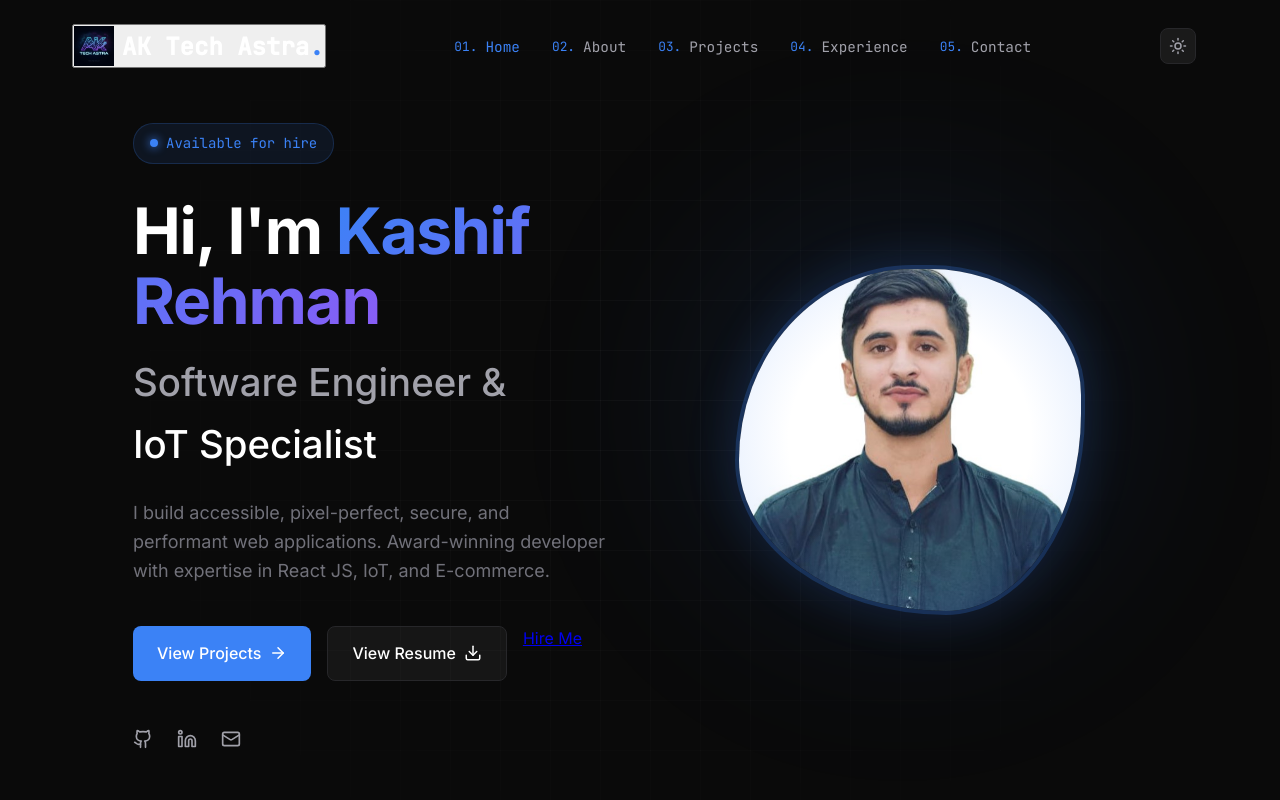
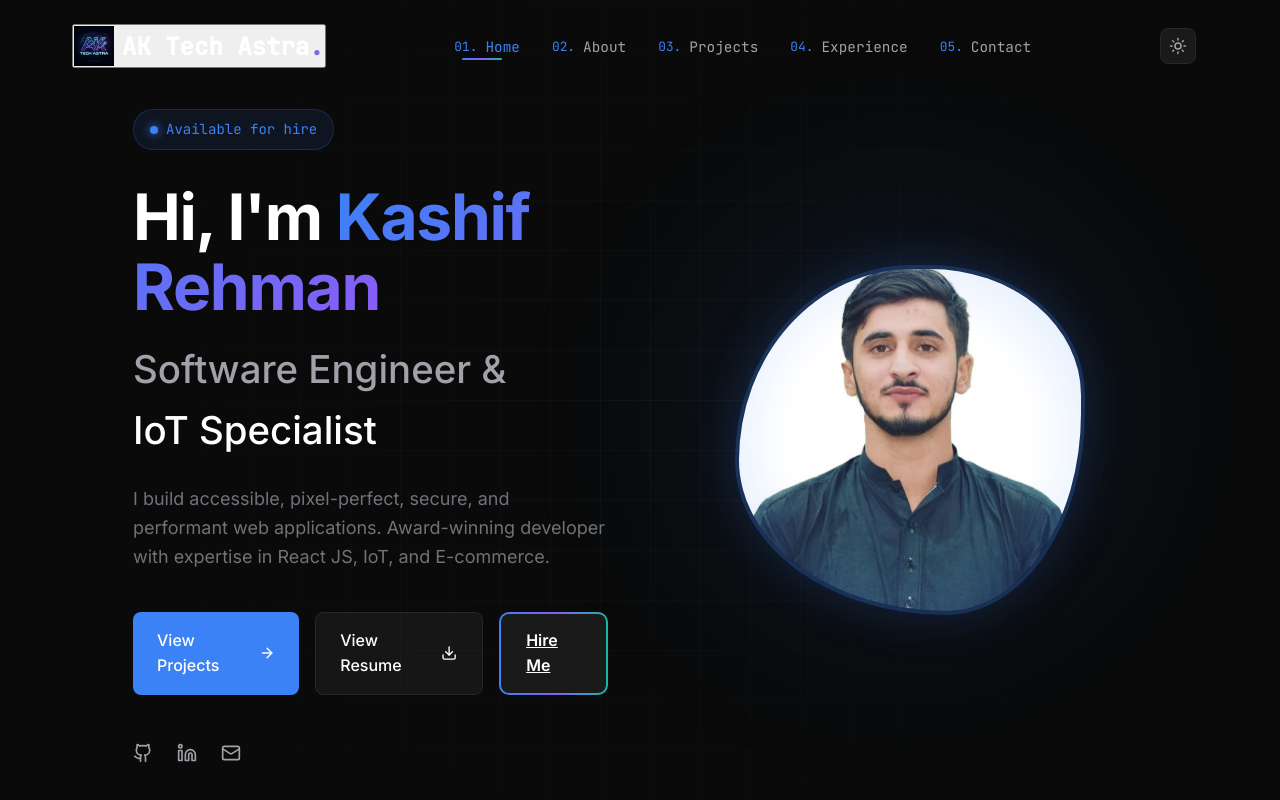
Before and after one commit to Kashif-Rehman/my-portfolio-, a React (Create React App) app: page / in a window 1280 px wide. Shown: the top 800 px of the page. Built offline with nearby package versions, Linux system fonts and the light colour scheme.

Commit message:
UI polish: brand gradient, nav underline, Hire Me CTA styling

```diff
--- a/src/components/Hero.module.css
+++ b/src/components/Hero.module.css
@@ -190,6 +190,67 @@
     transition: all 0.2s ease;
 }
 
+.hireBtn {
+    position: relative;
+    display: inline-flex;
+    align-items: center;
+    justify-content: center;
+    padding: 0.875rem 1.6rem;
+    font-weight: 600;
+    border-radius: 10px;
+    background: var(--bg-tertiary);
+    color: var(--text-primary);
+    border: 2px solid transparent;
+    background-image: linear-gradient(var(--bg-tertiary), var(--bg-tertiary)), var(--accent-gradient);
+    background-origin: border-box;
+    background-clip: padding-box, border-box;
+    overflow: hidden;
+    cursor: pointer;
+    font-family: 'Inter', sans-serif;
+    transition: transform var(--transition-fast), box-shadow var(--transition-fast);
+}
+
+.hireBtn::before {
+    content: "";
+    position: absolute;
+    inset: 0;
+    background: radial-gradient(circle at 30% 30%, rgba(255,255,255,0.15), transparent 70%);
+    opacity: 0;
+    transition: opacity var(--transition-normal);
+}
+
+.hireBtn::after {
+    content: "";
+    position: absolute;
+    top: 0;
+    left: -40%;
+    width: 40%;
+    height: 100%;
+    background: linear-gradient(120deg, transparent 0%, rgba(255,255,255,0.4) 50%, transparent 100%);
+    transform: skewX(-25deg);
+    animation: shimmer 3.5s infinite;
+}
+
+@keyframes shimmer {
+    0% { left: -40%; }
+    60% { left: 140%; }
+    100% { left: 140%; }
+}
+
+.hireBtn:hover {
+    transform: translateY(-3px);
+    box-shadow: 0 10px 30px -10px rgba(20,184,166,0.4);
+}
+
+.hireBtn:hover::before { opacity: 1; }
+
+.hireBtn:focus-visible { outline: 2px solid var(--accent-primary); outline-offset: 3px; }
+
+@media (prefers-reduced-motion: reduce) {
+    .hireBtn { transition: none; }
+    .hireBtn::after { animation: none; display: none; }
+}
+
 .primaryBtn {
     background: var(--accent-primary);
     color: white;
@@ -264,6 +325,7 @@
     .secondaryBtn {
         justify-content: center;
     }
+    .hireBtn { width: 100%; }
 }
 
 @media (prefers-reduced-motion: reduce) {
--- a/src/components/Navbar.module.css
+++ b/src/components/Navbar.module.css
@@ -31,6 +31,7 @@
     color: var(--text-primary);
     cursor: pointer;
     font-family: 'JetBrains Mono', monospace;
+    position: relative;
 }
 
 .logoIcon {
@@ -38,7 +39,10 @@
 }
 
 .dot {
-    color: var(--accent-primary);
+    background: var(--accent-gradient);
+    -webkit-background-clip: text;
+    -webkit-text-fill-color: transparent;
+    background-clip: text;
 }
 
 .desktopLinks {
@@ -58,11 +62,30 @@
     display: flex;
     align-items: center;
     gap: 0.5rem;
+    position: relative;
 }
 
 .link:hover,
 .active {
     color: var(--accent-primary);
+}
+
+.link::after {
+    content: "";
+    position: absolute;
+    left: 0.5rem;
+    bottom: -4px;
+    width: 0%;
+    height: 2px;
+    background: var(--accent-gradient);
+    border-radius: 2px;
+    transition: width var(--transition-normal);
+}
+
+.link:hover::after,
+.link:focus-visible::after,
+.active::after {
+    width: 60%;
 }
 
 .linkNumber {
--- a/src/index.css
+++ b/src/index.css
@@ -28,6 +28,7 @@
   --radius-lg: 16px;
   --shadow-sm: 0 2px 4px -2px rgba(0,0,0,0.4);
   --shadow-md: 0 8px 24px -8px rgba(0,0,0,0.5);
+  --accent-gradient: linear-gradient(90deg, var(--accent-primary), var(--accent-secondary), #14b8a6);
 }
 
 [data-theme='light'] {
```
